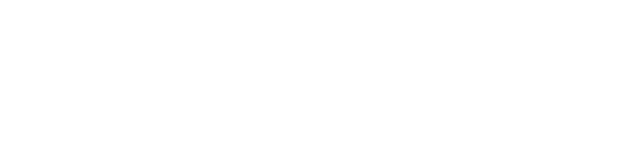
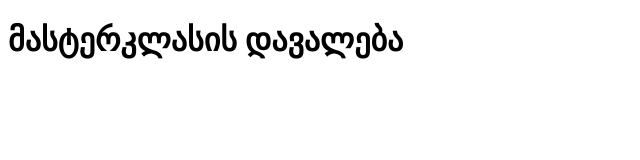
Before and after one commit to levanKAJAI/masterklasiis_davaleba-HTML_CSS-, a plain HTML site: page index.html in a window 1280 px wide. Shown: the whole page, without its empty margins (0-640 px from the left). Drawn offline with Linux system fonts and the light colour scheme.

Commit message:
guthub.com-ზე ხელით შევცვალოთ, დავამატოთ h1-ი

```diff
--- a/index.html
+++ b/index.html
@@ -7,6 +7,7 @@
     <link rel="stylesheet" href="css/style.css">
 </head>
 <body>
+    <h1>მასტერკლასის დავალება</h1>
 
 </body>
 </html>
```
